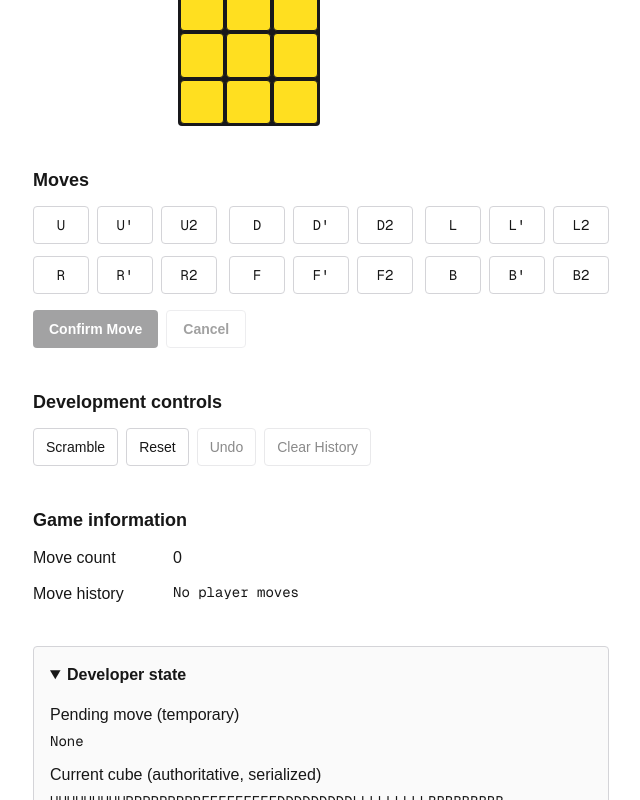
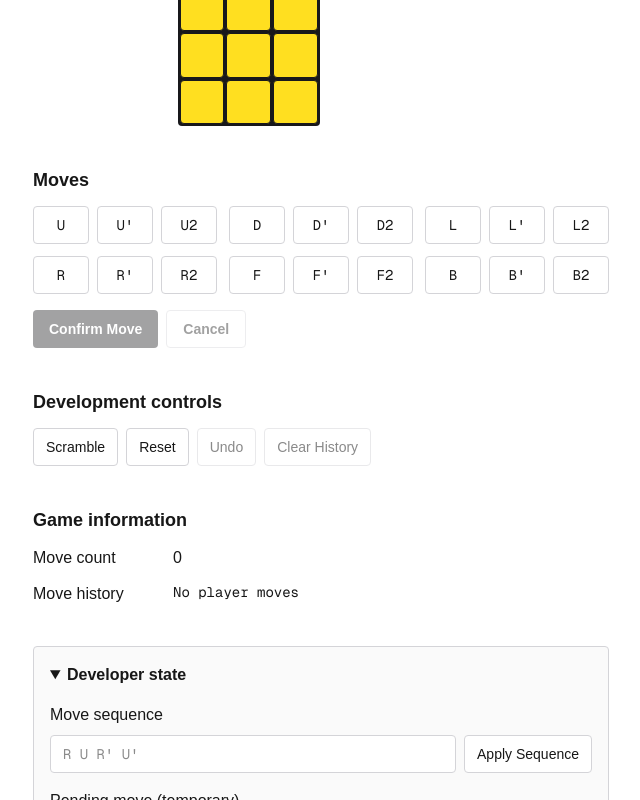
Before and after one commit to jeffkillinger/internet-but-fun, a Next.js app: page /rubiks-cube in a window 1280 px wide. Both pictures are taken after a click on the heading "Developer state". Shown: the part 713-1513 px from the top of the page, without its empty margins (319-959 px from the left). Built offline with nearby package versions, Linux system fonts and the light colour scheme.

Commit message:
add devpanel debugging

```diff
--- a/components/rubiks-cube/CubePrototype.tsx
+++ b/components/rubiks-cube/CubePrototype.tsx
@@ -62,6 +62,11 @@ export function CubePrototype() {
   function handleClearHistory() {
     cancelMove();
     setHistory([]);
+  }
+
+  function handleApplySequence(moves: readonly Move[]) {
+    cancelMove();
+    setHistory((currentHistory) => [...currentHistory, ...moves]);
   }
 
   return (
@@ -141,6 +146,7 @@ export function CubePrototype() {
         history={history}
         currentSolved={solved}
         previewSolved={previewSolved}
+        onApplySequence={handleApplySequence}
       />
     </div>
   );
--- a/components/rubiks-cube/DevPanel.tsx
+++ b/components/rubiks-cube/DevPanel.tsx
@@ -1,4 +1,12 @@
-import { serializeCube, type CubeState, type Move } from "@/src/lib/cube";
+import { FormEvent, useState } from "react";
+
+import {
+  hashCubeState,
+  parseMoveNotation,
+  serializeCube,
+  type CubeState,
+  type Move,
+} from "@/src/lib/cube";
 
 type DevPanelProps = {
   currentCube: CubeState;
@@ -8,6 +16,7 @@ type DevPanelProps = {
   history: readonly Move[];
   currentSolved: boolean;
   previewSolved: boolean;
+  onApplySequence: (moves: readonly Move[]) => void;
 };
 
 function formatMoves(moves: readonly Move[]) {
@@ -24,10 +33,80 @@ export function DevPanel({
   history,
   currentSolved,
   previewSolved,
+  onApplySequence,
 }: DevPanelProps) {
+  const [sequence, setSequence] = useState("");
+  const [sequenceError, setSequenceError] = useState<string | null>(null);
+  const [copyStatus, setCopyStatus] = useState<string | null>(null);
+  const serializedCurrentCube = serializeCube(currentCube);
+  const serializedPreviewCube = serializeCube(previewCube);
+
+  function handleSequenceSubmit(event: FormEvent<HTMLFormElement>) {
+    event.preventDefault();
+    const tokens = sequence.trim().split(/\s+/).filter(Boolean);
+
+    if (tokens.length === 0) {
+      setSequenceError("Enter at least one move.");
+      return;
+    }
+
+    try {
+      const moves = tokens.map((token) =>
+        parseMoveNotation(token.toUpperCase()),
+      );
+      onApplySequence(moves);
+      setSequence("");
+      setSequenceError(null);
+    } catch (error) {
+      setSequenceError(
+        error instanceof Error ? error.message : "Invalid move sequence.",
+      );
+    }
+  }
+
+  async function handleCopyState() {
+    try {
+      await navigator.clipboard.writeText(serializedCurrentCube);
+      setCopyStatus("Copied");
+    } catch {
+      setCopyStatus("Copy failed");
+    }
+  }
+
   return (
     <details className="rounded border border-zinc-300 bg-zinc-50 p-4">
       <summary className="cursor-pointer font-semibold">Developer state</summary>
+      <form className="mt-4 grid gap-2" onSubmit={handleSequenceSubmit}>
+        <label className="font-medium" htmlFor="debug-move-sequence">
+          Move sequence
+        </label>
+        <div className="flex flex-wrap gap-2">
+          <input
+            id="debug-move-sequence"
+            type="text"
+            value={sequence}
+            onChange={(event) => {
+              setSequence(event.target.value);
+              setSequenceError(null);
+            }}
+            placeholder="R U R' U'"
+            className="min-w-64 flex-1 rounded border border-zinc-300 bg-white px-3 py-2 font-mono text-sm"
+            aria-describedby={sequenceError ? "move-sequence-error" : undefined}
+            aria-invalid={sequenceError ? true : undefined}
+          />
+          <button
+            type="submit"
+            className="rounded border border-zinc-300 bg-white px-3 py-2 text-sm font-medium hover:bg-zinc-100"
+          >
+            Apply Sequence
+          </button>
+        </div>
+        {sequenceError ? (
+          <p id="move-sequence-error" className="text-sm text-red-700" role="alert">
+            {sequenceError}
+          </p>
+        ) : null}
+      </form>
       <dl className="mt-4 grid gap-3">
         <div>
           <dt className="font-medium">Pending move (temporary)</dt>
@@ -40,13 +119,37 @@ export function DevPanel({
             Current cube (authoritative, serialized)
           </dt>
           <dd className="mt-1 break-all font-mono text-sm">
-            {serializeCube(currentCube)}
+            {serializedCurrentCube}
+          </dd>
+          <button
+            type="button"
+            onClick={handleCopyState}
+            className="mt-2 rounded border border-zinc-300 bg-white px-2 py-1 text-sm font-medium hover:bg-zinc-100"
+          >
+            Copy Serialized State
+          </button>
+          {copyStatus ? (
+            <span className="ml-2 text-sm text-zinc-600" role="status">
+              {copyStatus}
+            </span>
+          ) : null}
+        </div>
+        <div>
+          <dt className="font-medium">Current state hash (authoritative)</dt>
+          <dd className="mt-1 font-mono text-sm">
+            {hashCubeState(serializedCurrentCube)}
           </dd>
         </div>
         <div>
           <dt className="font-medium">Preview cube (temporary, serialized)</dt>
           <dd className="mt-1 break-all font-mono text-sm">
-            {serializeCube(previewCube)}
+            {serializedPreviewCube}
+          </dd>
+        </div>
+        <div>
+          <dt className="font-medium">Preview state hash (temporary)</dt>
+          <dd className="mt-1 font-mono text-sm">
+            {hashCubeState(serializedPreviewCube)}
           </dd>
         </div>
         <div>
--- a/src/lib/cube/index.ts
+++ b/src/lib/cube/index.ts
@@ -182,6 +182,18 @@ export function serializeCube(cube: CubeState): string {
   return cube.join("");
 }
 
+/** Returns a stable 32-bit FNV-1a hash encoded as eight hexadecimal characters. */
+export function hashCubeState(serialized: string): string {
+  let hash = 0x811c9dc5;
+
+  for (let index = 0; index < serialized.length; index += 1) {
+    hash ^= serialized.charCodeAt(index);
+    hash = Math.imul(hash, 0x01000193);
+  }
+
+  return (hash >>> 0).toString(16).padStart(8, "0");
+}
+
 export function deserializeCube(serialized: string): CubeState {
   const cube = [...serialized] as Face[];
   assertCubeState(cube);
```
Also changed, not shown: 1 other file (tests, documents, lock files or other folders).
